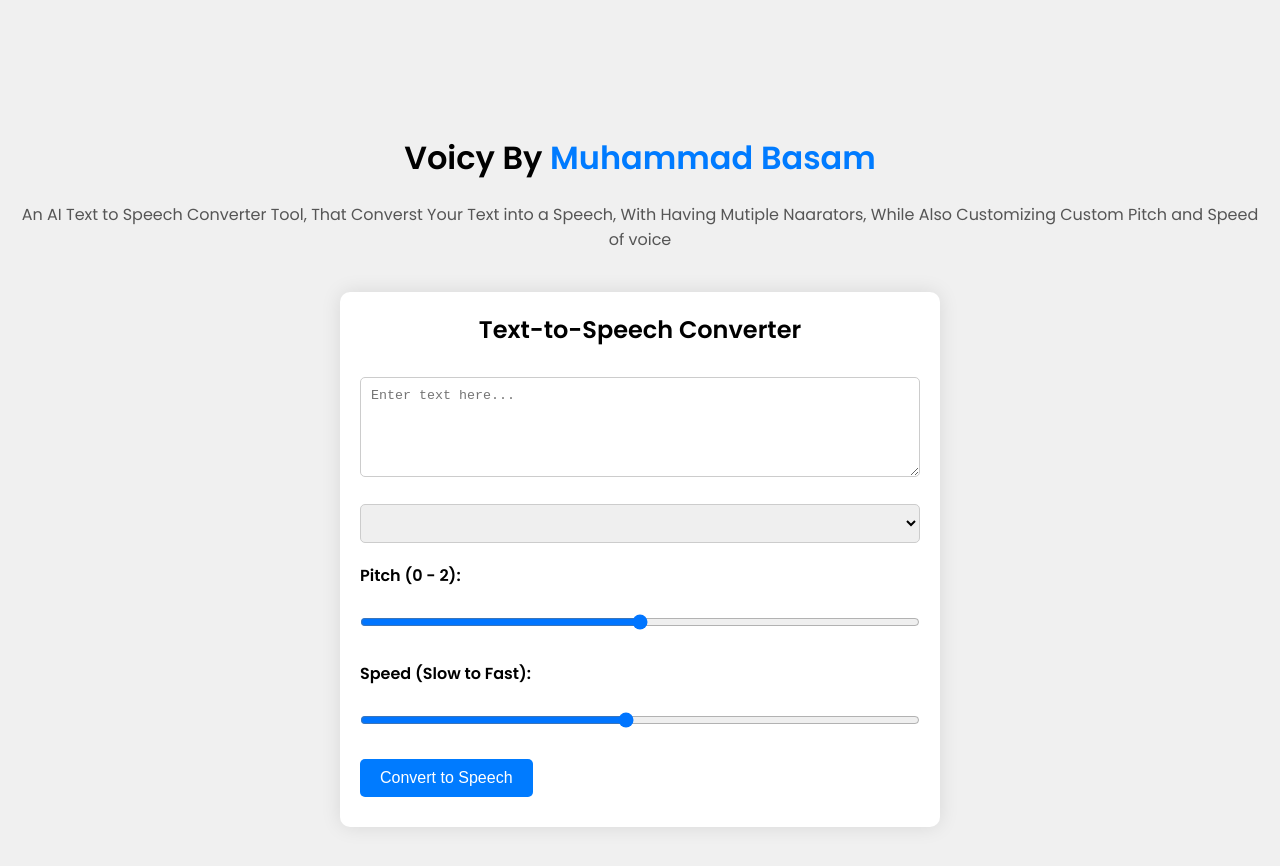
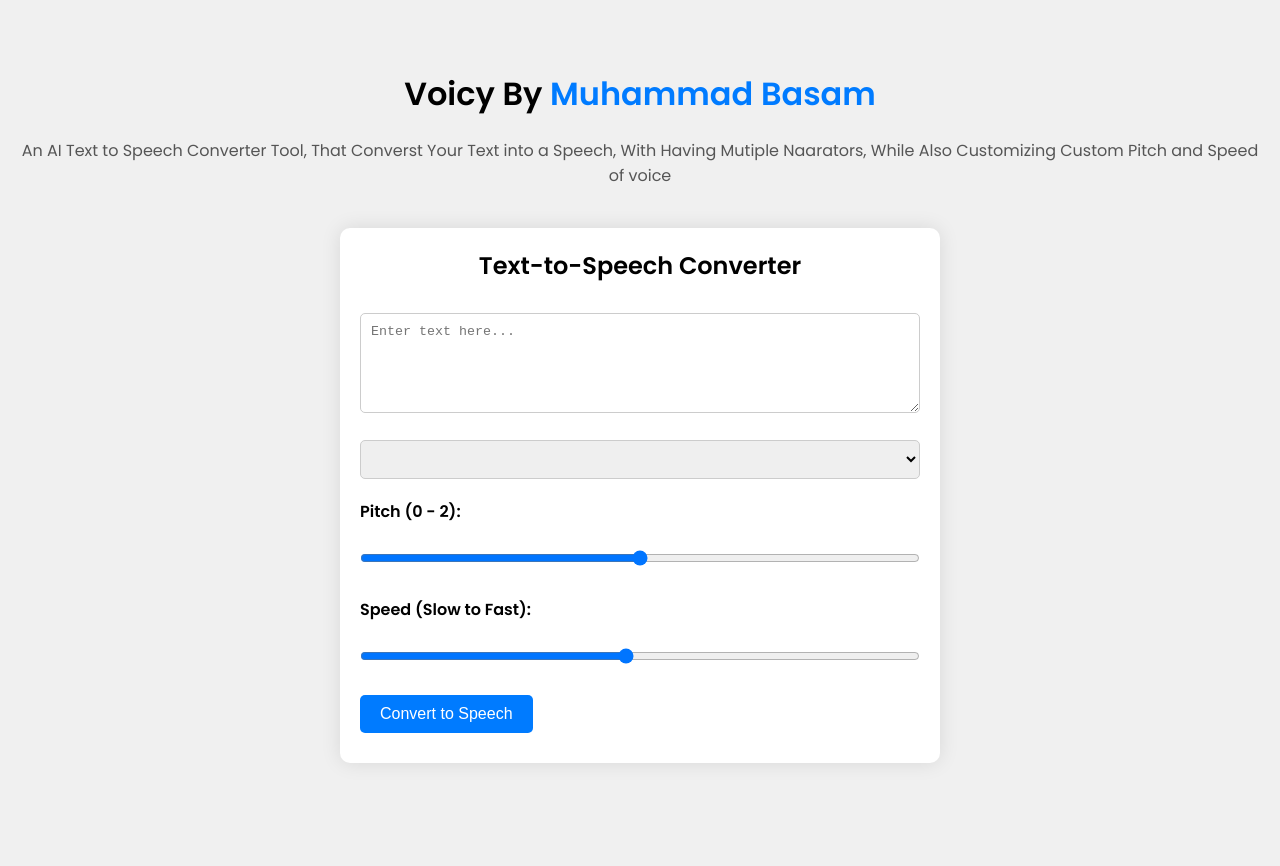
Before and after one commit to basamkhan/voicy, a plain HTML site: page index.html in a window 1280 px wide. Drawn offline with Linux system fonts and the light colour scheme.

Commit message:
Update index.html

```diff
--- a/index.html
+++ b/index.html
@@ -10,7 +10,7 @@
     display: flex;
     flex-direction: column;
     align-items: center;
-    justify-content: center;
+    justify-content: flex-start; /* Align content to the top */
     height: 100vh;
     margin: 20px;
     padding-top: 50px; /* Added padding from the top */
@@ -21,7 +21,6 @@
 .header {
     text-align: center;
     margin-bottom: 20px;
-    padding-top: 20px;
 }
 
 .header h1 {
@@ -118,6 +117,7 @@
 .tool .result a:hover {
     text-decoration: underline;
 }
+
     </style>
 </head>
 <body>
```
